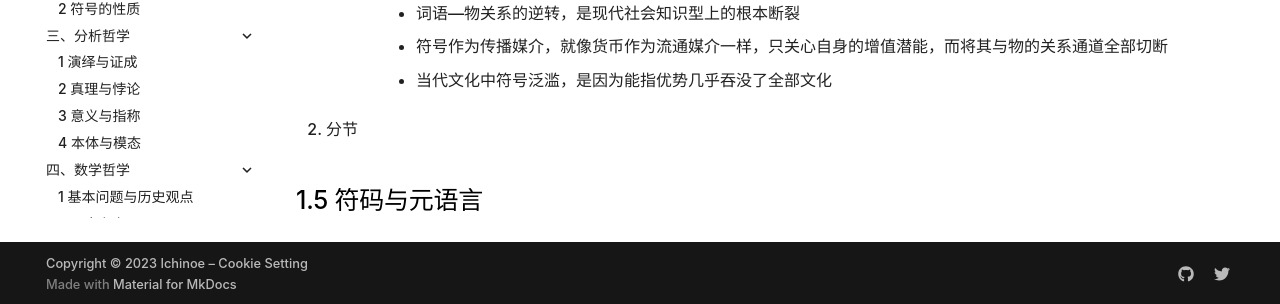
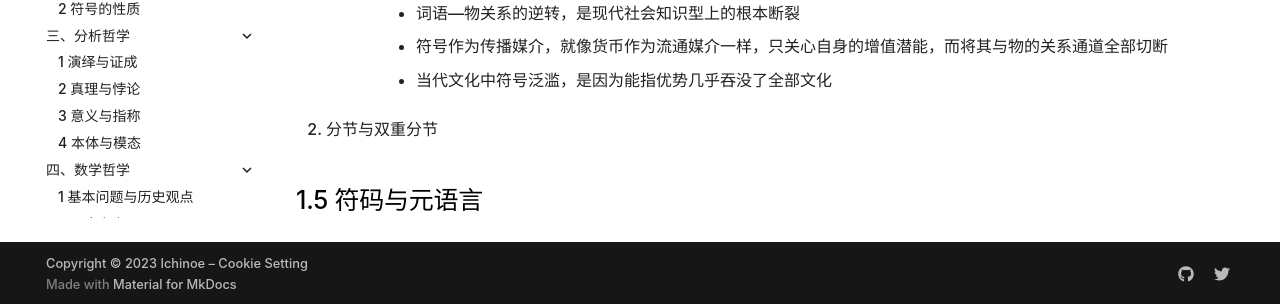
Before and after one commit to ShiinaHiiragi/note, an MkDocs documentation site: the page built from docs/meta/sign/prin.md, in a window 1280 px wide and 900 px high, scrolled down 5515 px. Shown: the part 593-897 px from the top of the window. Built offline with MkDocs 1.6.1 and Material for MkDocs 9.7.7, drawn with Linux system fonts in a browser that asks for light colours; comment, search, counter and statistics services are not loaded.

Commit message:
fix prin

```diff
--- a/docs/meta/sign/prin.md
+++ b/docs/meta/sign/prin.md
@@ -185,6 +185,6 @@
             - 词语—物关系的逆转，是现代社会知识型上的根本断裂
             - 符号作为传播媒介，就像货币作为流通媒介一样，只关心自身的增值潜能，而将其与物的关系通道全部切断
             - 当代文化中符号泛滥，是因为能指优势几乎吞没了全部文化
-2. 分节
+2. 分节与双重分节
 
 ## 1.5 符码与元语言
```
